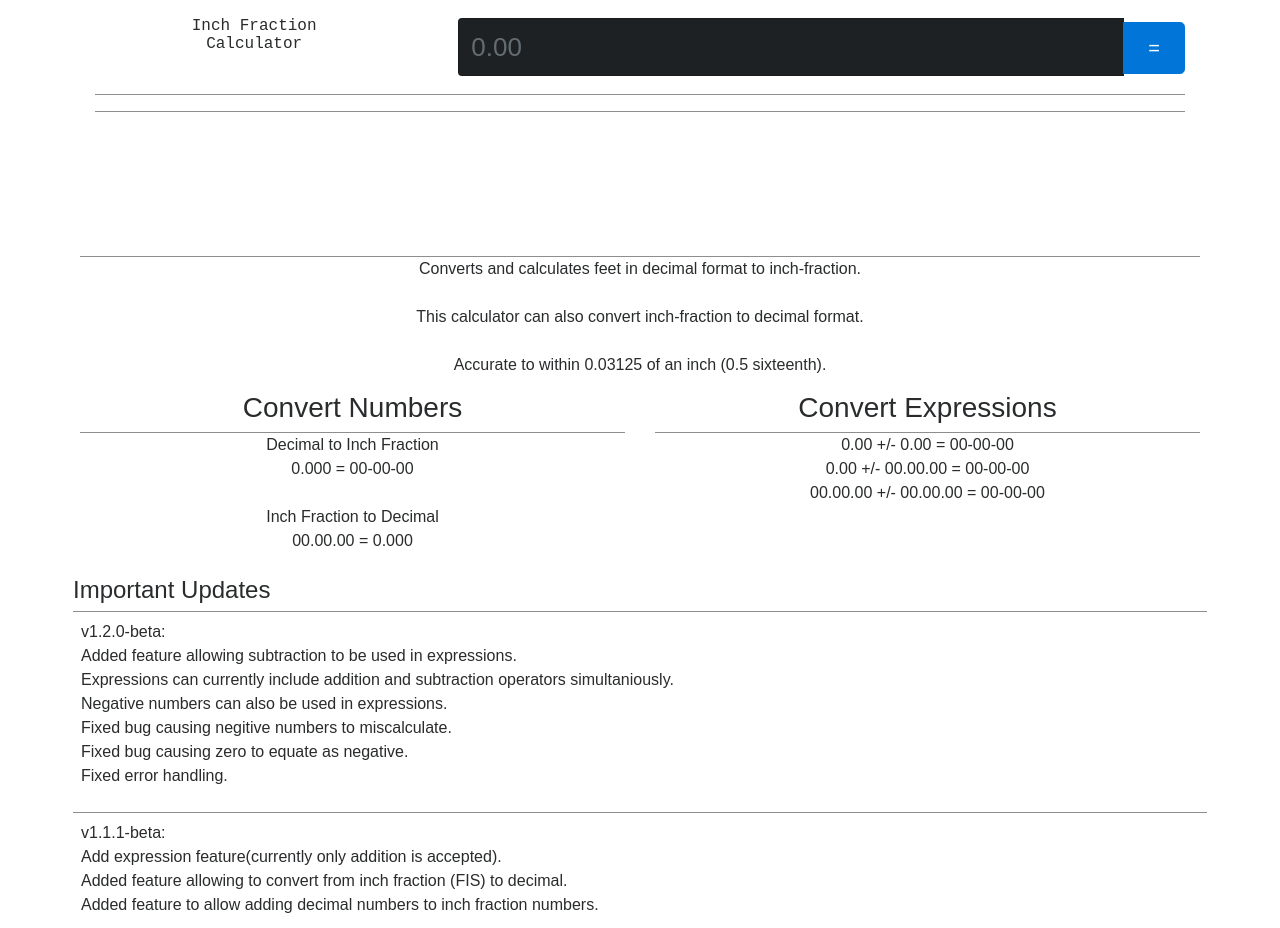
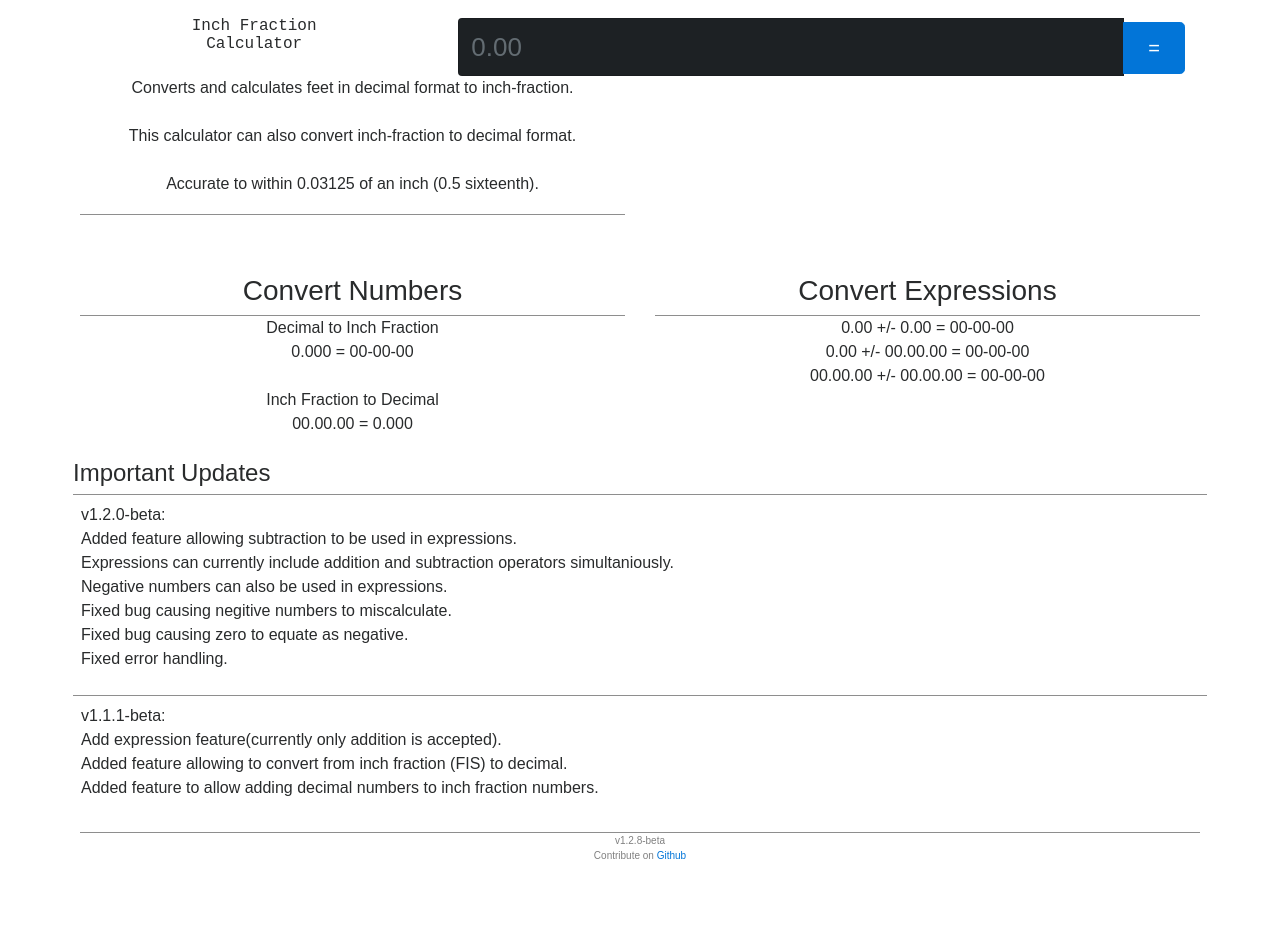
Before and after one commit to isaacdozier/ip-api, a website: page index.html in a window 1280 px wide. Shown: the top 928 px of the page. After the commit the page ends 889 px from the top, so only its background shows below. Drawn offline with nearby package versions, Linux system fonts and the light colour scheme.

Commit message:
mar: ads

```diff
--- a/index.html
+++ b/index.html
@@ -28,20 +28,15 @@
 			</div>
 		</div>
 
-		<div class="row main">
+		<div class="row">
 			<div class="col-sm">
-				<span id="userMessage"></span>
+				<span id="userMessage">Converts and calculates feet in decimal format to inch-fraction.<br /><br />This calculator can also convert inch-fraction to decimal format.<br /><br />Accurate to within 0.03125 of an inch (0.5 sixteenth).</span>
 				<p id="result"></p>
+			</div>
+			<div class="col-sm main">
 				<script async src="//pagead2.googlesyndication.com/pagead/js/adsbygoogle.js"></script>
 				<ins class="adsbygoogle" style="display:block" data-ad-client="ca-pub-9409668607681174" data-ad-slot="2527368291" data-ad-format="auto"></ins>
 				<script>(adsbygoogle = window.adsbygoogle || []).push({});</script>
-				<p id="result2"></p>
-			</div>
-		</div>
-
-		<div class="row">
-			<div class="col">
-				<p>Converts and calculates feet in decimal format to inch-fraction.<br /><br />This calculator can also convert inch-fraction to decimal format.<br /><br />Accurate to within 0.03125 of an inch (0.5 sixteenth).</p>
 			</div>
 		</div>
 
--- a/style.css
+++ b/style.css
@@ -16,7 +16,8 @@
 }
 .main{
 	margin: 0 auto;
-	min-height: 180px
+	min-height: 200px;
+	line-height: 200px
 }
 
 .top{
```
